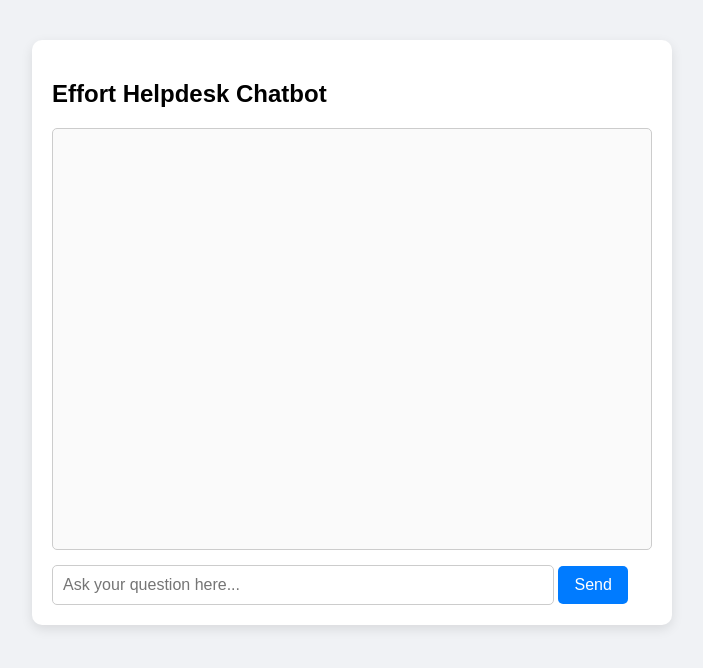
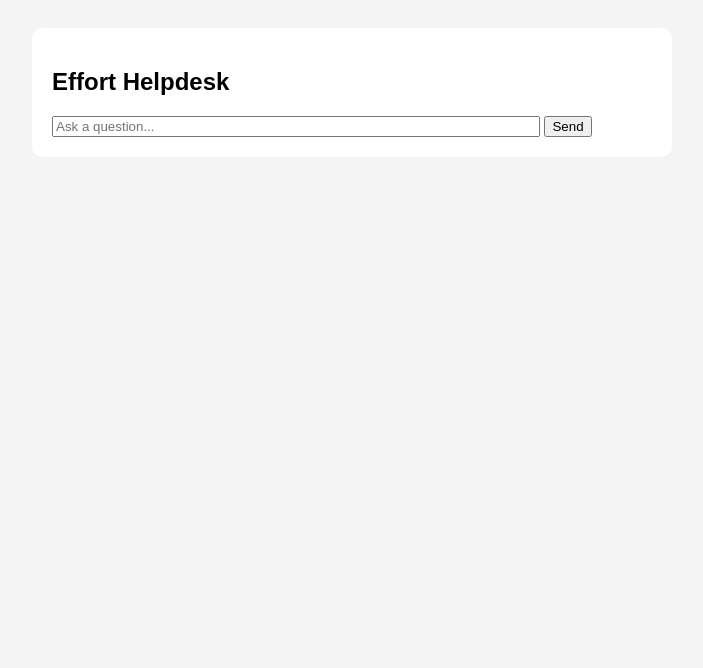
Before and after one commit to manvi-web/help_desk, a Flask app: page / in a window 1280 px wide. Shown: the top 668 px of the page, without its empty margins (288-991 px from the left). Run offline with Flask 3, Linux system fonts and the light colour scheme.

Commit message:
updated index.html

```diff
--- a/templates/index.html
+++ b/templates/index.html
@@ -1,83 +1,38 @@
 <!DOCTYPE html>
 <html>
 <head>
-    <title>Effort Helpdesk Chatbot</title>
+  <title>Effort Helpdesk Bot</title>
   <style>
-        body {
-            font-family: Arial, sans-serif;
-            background: #f0f2f5;
-            margin: 0;
-            padding: 0;
-        }
-        .chat-container {
-            width: 100%;
-            max-width: 600px;
-            margin: 40px auto;
-            background: #fff;
-            border-radius: 10px;
-            padding: 20px;
-            box-shadow: 0 4px 12px rgba(0, 0, 0, 0.1);
-        }
-        .chat-box {
-            height: 400px;
-            overflow-y: auto;
-            border: 1px solid #ccc;
-            padding: 10px;
-            border-radius: 5px;
-            background: #fafafa;
-        }
-        .user-msg, .bot-msg {
-            margin: 10px 0;
-        }
-        .user-msg {
-            text-align: right;
-            color: #007bff;
-        }
-        .bot-msg {
-            text-align: left;
-            color: #333;
-        }
-        input[type="text"] {
-            width: 80%;
-            padding: 10px;
-            margin-top: 15px;
-            font-size: 16px;
-            border: 1px solid #ccc;
-            border-radius: 5px;
-        }
-        button {
-            padding: 10px 16px;
-            font-size: 16px;
-            background: #007bff;
-            color: white;
-            border: none;
-            border-radius: 5px;
-            cursor: pointer;
-        }
-        button:hover {
-            background: #0056b3;
-        }
+    body { font-family: Arial; padding: 20px; background: #f4f4f4; }
+    #chatbox { width: 100%; max-width: 600px; margin: auto; background: white; padding: 20px; border-radius: 10px; }
+    .bot, .user { margin: 10px 0; }
+    .bot { color: blue; }
+    .user { color: green; }
   </style>
 </head>
 <body>
-    <div class="chat-container">
-        <h2>Effort Helpdesk Chatbot</h2>
-        <div class="chat-box" id="chat-box"></div>
-        <input type="text" id="user-input" placeholder="Ask your question here..." />
+  <div id="chatbox">
+    <h2>Effort Helpdesk</h2>
+    <div id="messages"></div>
+    <input type="text" id="user-input" placeholder="Ask a question..." style="width: 80%;" />
     <button onclick="sendMessage()">Send</button>
   </div>
 
   <script>
+    function addMessage(text, sender) {
+      const msgDiv = document.createElement("div");
+      msgDiv.className = sender;
+      msgDiv.innerHTML = `<strong>${sender === 'user' ? 'You' : 'Bot'}:</strong> ${text}`;
+      document.getElementById("messages").appendChild(msgDiv);
+    }
+
     function sendMessage() {
       const input = document.getElementById("user-input");
       const message = input.value.trim();
       if (!message) return;
+      addMessage(message, 'user');
+      input.value = "";
 
-            // Display user message
-            const chatBox = document.getElementById("chat-box");
-            chatBox.innerHTML += `<div class="user-msg"><strong>You:</strong> ${message}</div>`;
-
-            // Send to Flask backend
       fetch("/chat", {
         method: "POST",
         headers: {
@@ -85,18 +40,9 @@
         },
         body: JSON.stringify({ message: message })
       })
-            .then(response => response.json())
-            .then(data => {
-                const reply = data.reply || "Sorry, no response.";
-                chatBox.innerHTML += `<div class="bot-msg"><strong>Bot:</strong> ${reply}</div>`;
-                chatBox.scrollTop = chatBox.scrollHeight;  // Scroll to bottom
-            })
-            .catch(error => {
-                chatBox.innerHTML += `<div class="bot-msg"><strong>Bot:</strong> Error connecting to server.</div>`;
-                console.error(error);
-            });
-
-            input.value = "";
+      .then(res => res.json())
+      .then(data => addMessage(data.reply, 'bot'))
+      .catch(err => addMessage("Error connecting to server.", 'bot'));
     }
   </script>
 </body>
```
Lines whose indentation alone changed are shown as unchanged.
